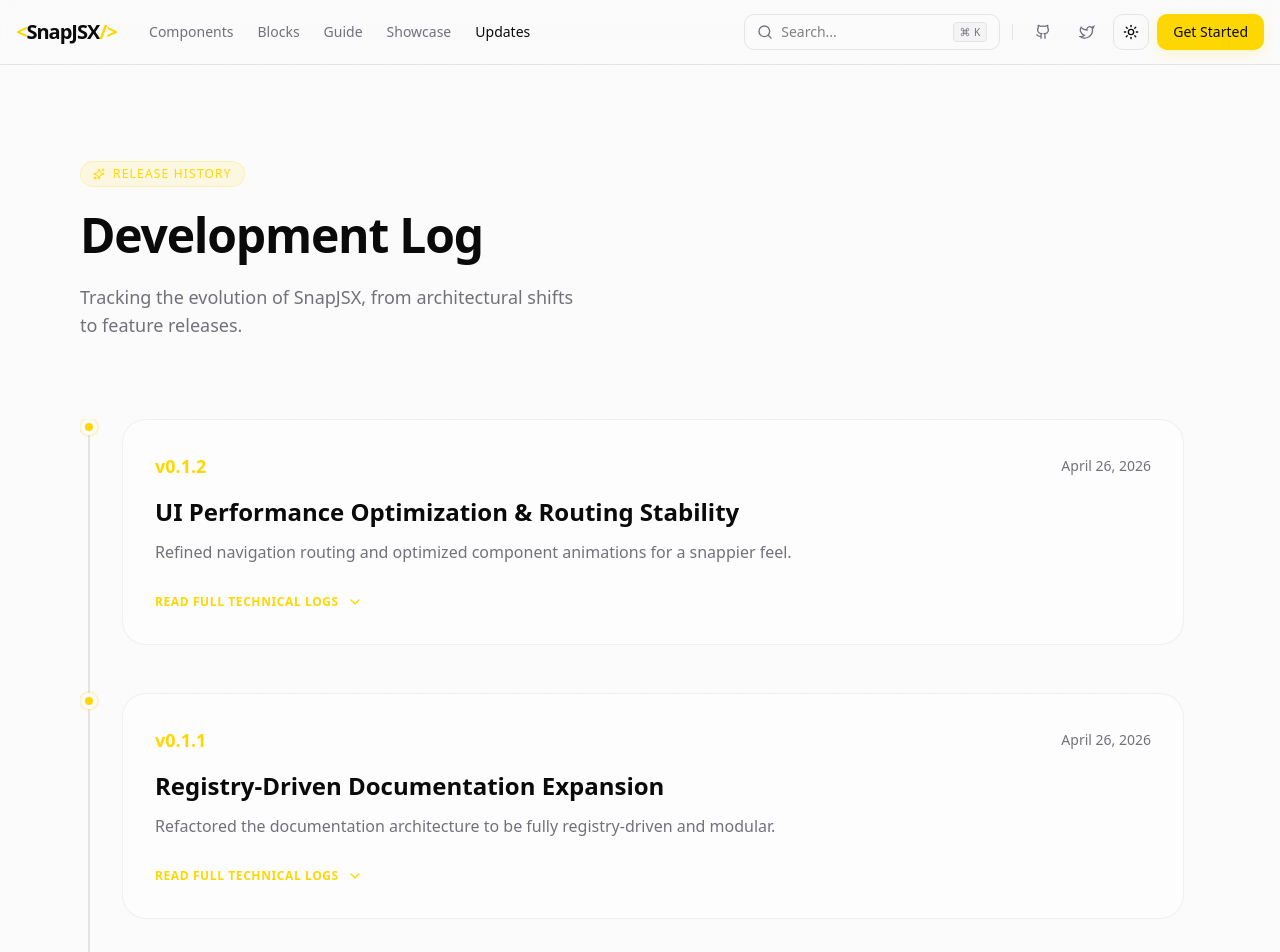
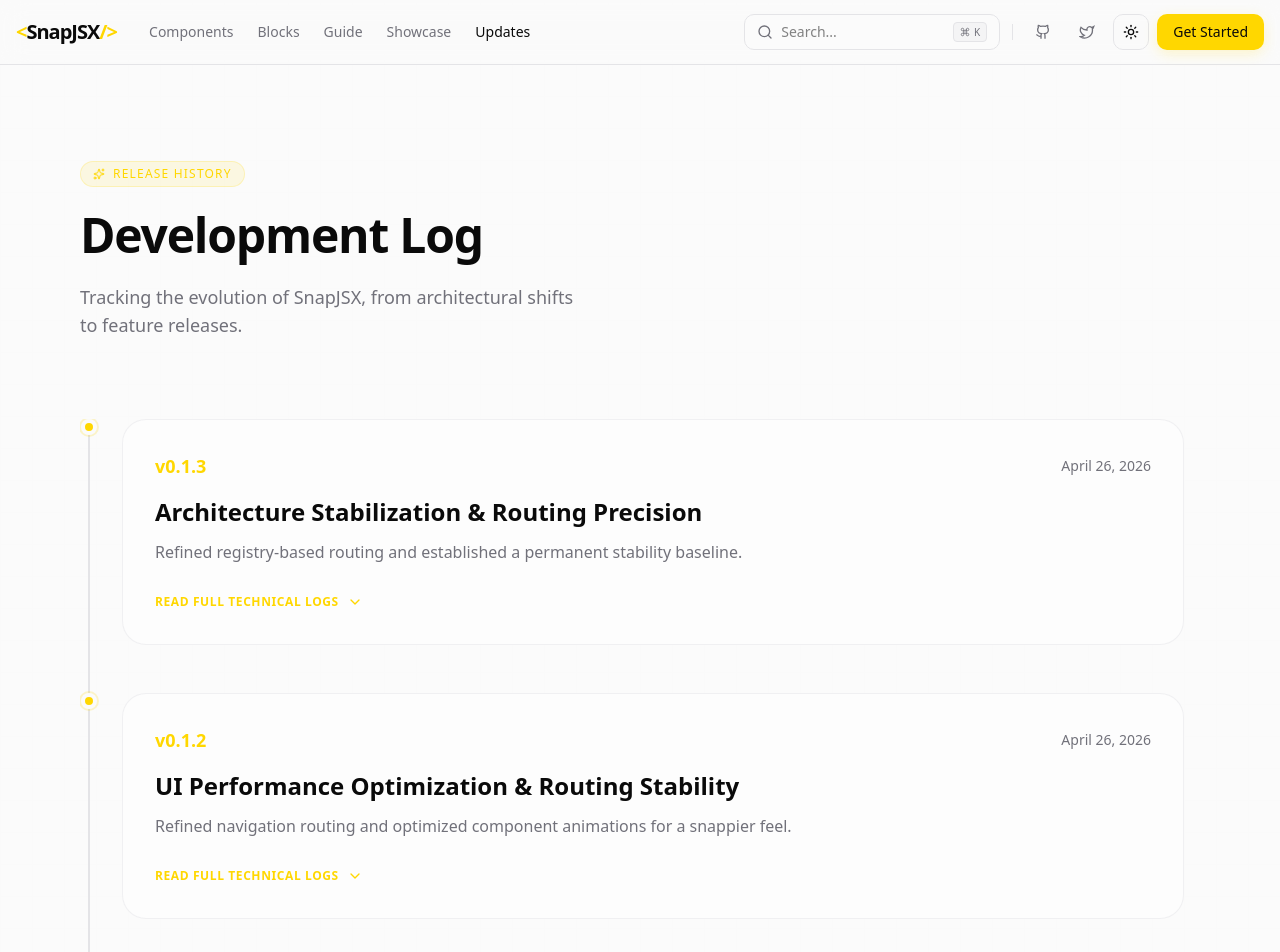
Before and after one commit to Gladiarn/SnapJSX, a Next.js app: page /updates in a window 1280 px wide. Shown: the top 952 px of the page. Built offline with nearby package versions, Linux system fonts and the light colour scheme.

Commit message:
feat: add v0.1.3 update log

```diff
--- a/src/app/updates/page.tsx
+++ b/src/app/updates/page.tsx
@@ -5,6 +5,18 @@ import { useState } from "react";
 
 export default function UpdatesPage() {
   const [updatesLog] = useState([
+    {
+      version: "v0.1.3",
+      date: "April 26, 2026",
+      title: "Architecture Stabilization & Routing Precision",
+      summary: "Refined registry-based routing and established a permanent stability baseline.",
+      details: [
+        "Implemented strict routing hierarchy (Category-Subcategory) for documentation.",
+        "Refactored DocsContent to be a purely registry-driven dispatcher, removing hardcoded routes.",
+        "Standardized 'All' tab galleries using GenericCategoryPage.",
+        "Conducted a comprehensive codebase cleanup: enforced accessibility standards (A11y), resolved TypeScript type errors, and finalized linting compliance.",
+      ],
+    },
     {
       version: "v0.1.2",
       date: "April 26, 2026",
```
